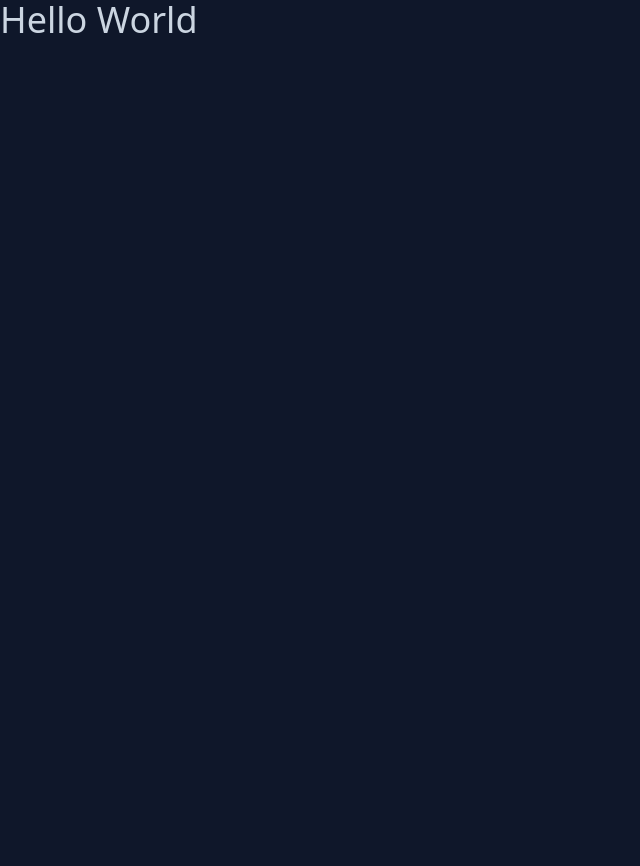
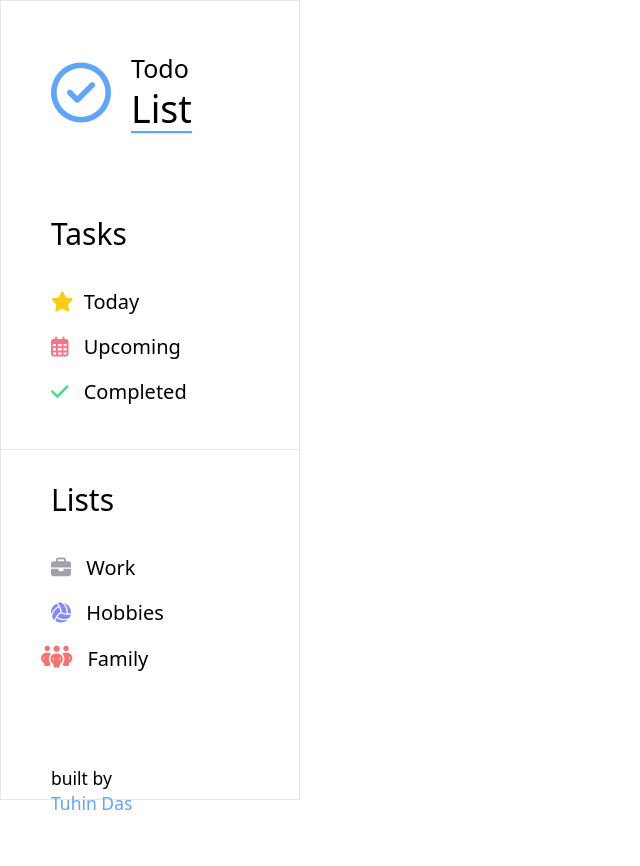
Before and after one commit to tuhindas56/top-todo-list, a website built with Vite: page index.html in a window 1280 px wide. Shown: the whole page, without its empty margins (0-640 px from the left). Before the commit the page ends 800 px from the top, so only its background shows below. Built offline with nearby package versions, Linux system fonts and the light colour scheme.

Commit message:
UI: Add and style page sidebar

```diff
--- a/index.html
+++ b/index.html
@@ -1,12 +1,73 @@
-<!DOCTYPE html>
-<html lang="en">
+<!doctype html>
+<html lang="en" class="text-base sm:text-lg lg:text-xl">
   <head>
     <meta charset="UTF-8" />
     <meta name="viewport" content="width=device-width, initial-scale=1.0" />
     <title>Todo List</title>
+    <link
+      rel="stylesheet"
+      href="https://cdnjs.cloudflare.com/ajax/libs/font-awesome/6.5.2/css/all.min.css"
+      integrity="sha512-SnH5WK+bZxgPHs44uWIX+LLJAJ9/2PkPKZ5QiAj6Ta86w+fsb2TkcmfRyVX3pBnMFcV7oQPJkl9QevSCWr3W6A=="
+      crossorigin="anonymous"
+      referrerpolicy="no-referrer"
+    />
   </head>
-  <body class="bg-slate-900">
-    <h1 class="text-4xl text-slate-300">Hello World</h1>
+  <body class="h-screen md:flex">
+    <aside id="sidebar" class="flex flex-col justify-around md:block md:h-full md:w-60 md:border">
+      <div class="flex items-center p-10">
+        <i class="fa-regular fa-circle-check mr-4 text-5xl text-blue-400"></i>
+        <span class="border-b text-xl">
+          Todo
+          <span class="block border-b-2 border-b-blue-400 text-3xl">List</span>
+        </span>
+      </div>
+
+      <div class="flex flex-row-reverse flex-wrap justify-end md:block">
+        <ul id="task_categories" class="px-10 py-6 md:border-b">
+          <p class="mb-6 text-2xl">Tasks</p>
+
+          <li class="mb-2">
+            <i class="fa-solid fa-star mr-1 text-yellow-400"></i>
+            <button id="btn_today">Today</button>
+          </li>
+          <li class="mb-2">
+            <i class="fa-regular fa-calendar-days mr-2 text-rose-400"></i>
+            <button id="btn_upcoming">Upcoming</button>
+          </li>
+          <li class="mb-2">
+            <i class="fa-solid fa-check mr-2 text-green-400"></i>
+            <button id="btn_completed">Completed</button>
+          </li>
+        </ul>
+
+        <ul id="lists" class="px-10 py-6">
+          <p class="mb-6 text-2xl">Lists</p>
+          <li class="mb-2">
+            <i class="fa-solid fa-briefcase mr-2 text-zinc-400"></i>
+            <button id="btn_work">Work</button>
+          </li>
+          <li class="mb-2">
+            <i class="fa-solid fa-volleyball mr-2 text-indigo-400"></i>
+            <button id="btn_hobbies">Hobbies</button>
+          </li>
+          <li class="mb-2">
+            <i class="fa-solid fa-people-group -ml-2 mr-2 text-xl text-red-400"></i>
+            <button id="btn_family">Family</button>
+          </li>
+        </ul>
+      </div>
+      <p class="border-b px-10 pb-6 text-right text-sm md:border-0 md:p-10 md:text-left">
+        built by
+        <a
+          href="https://github.com/tuhindas56/top-todo-list"
+          target="_blank"
+          rel="noopener noreferrer"
+          class="und text-blue-400"
+        >
+          <span class="block">Tuhin Das</span>
+        </a>
+      </p>
+    </aside>
     <script type="module" src="/src/main.ts"></script>
   </body>
 </html>
```
